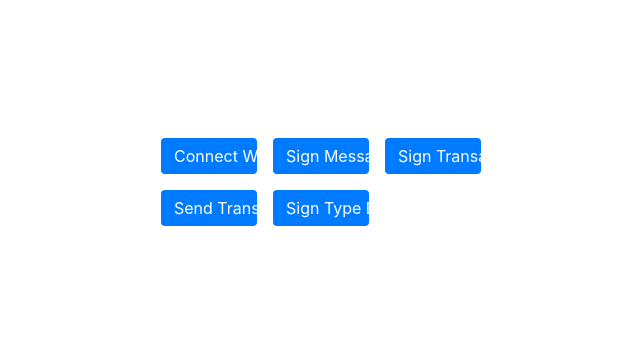
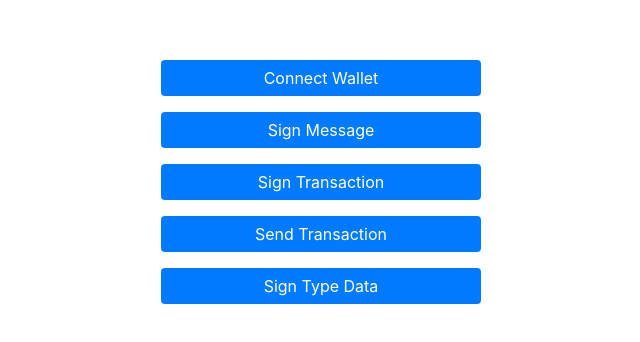
Before and after one commit to Sotatek-ThanhNguyen9/test-wallet, a Next.js app: page / in a window 1280 px wide. Shown: the part 226-568 px from the top of the page, without its empty margins (319-959 px from the left). Built offline with nearby package versions, Linux system fonts and the light colour scheme.

Commit message:
refactor code

```diff
--- a/pages/index.tsx
+++ b/pages/index.tsx
@@ -153,7 +153,7 @@ const MetaConnect = () => {
                         </p> */}
                     </div>
                 )}
-                <div className="mt-4 grid sm:grid-cols-3 xs:grid-cols-1 gap-4 w-80">
+                <div className="mt-4 grid sm:grid-cols-1 xs:grid-cols-1 gap-4 w-80">
                     {!address && (
                         <button
                             className="btn btn-primary w-full"
```
